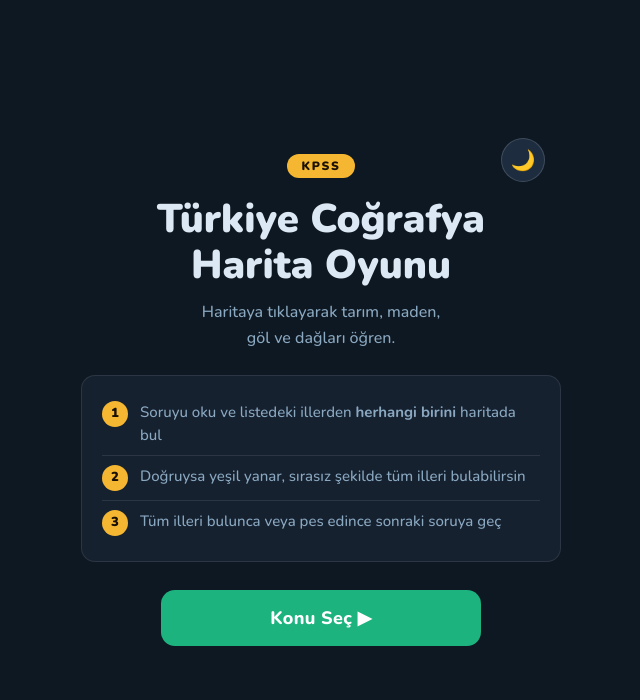
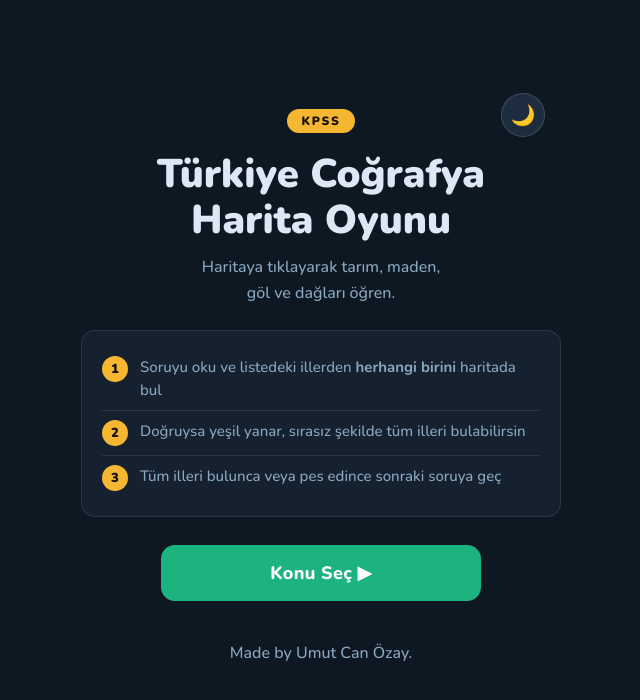
Before and after one commit to VicRattlehead99/kpss-cografya-oyun, a Flask app: page / in a window 1280 px wide. Shown: the top 700 px of the page, without its empty margins (319-959 px from the left). Run offline with Flask 3, Linux system fonts and the light colour scheme.

```diff
--- a/templates/index.html
+++ b/templates/index.html
@@ -23,6 +23,7 @@
         <div class="rule"><span class="rnum">3</span><span>Tüm illeri bulunca veya pes edince sonraki soruya geç</span></div>
       </div>
       <button class="btn-primary" onclick="showScreen('screen-konu')">Konu Seç ▶</button>
+      <p class="subtitle" style="margin-top: 40px;">Made by Umut Can Özay.</p>
     </div>
   </div>
 
```
